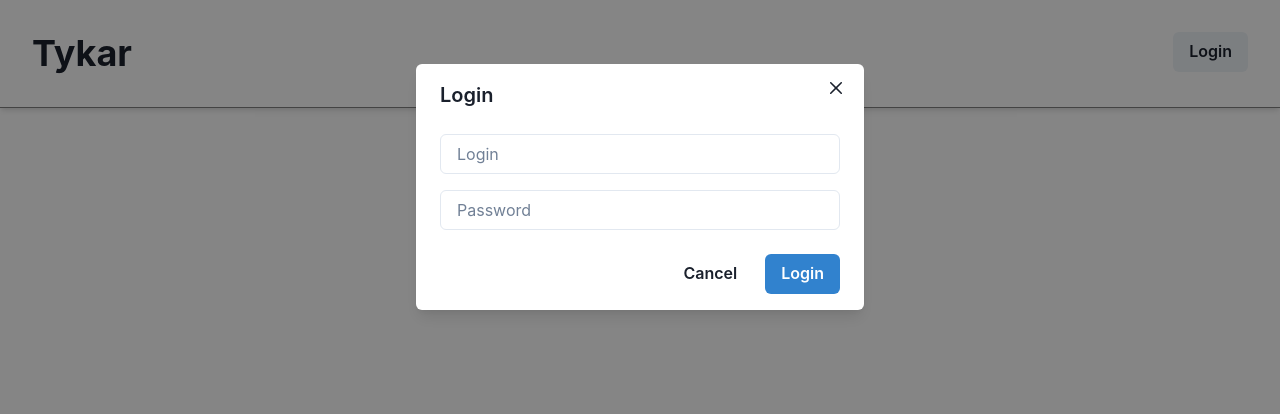
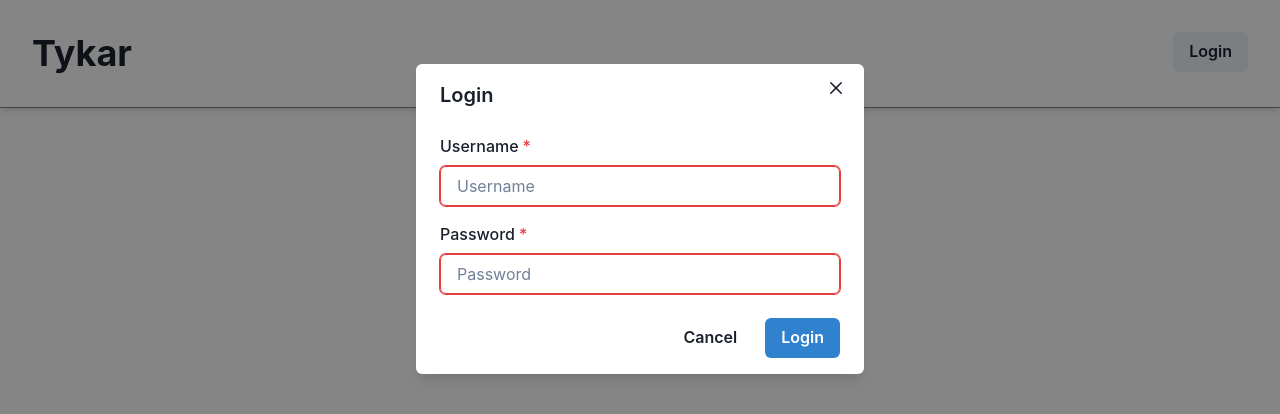
Before and after one commit to rtsncs/tykar, a React (Vite) app in the folder front/: page / in a window 1280 px wide. Both pictures are taken after a click on the button "Login". Shown: the top 414 px of the page. Built offline with nearby package versions, Linux system fonts and the light colour scheme; no server answers.

Commit message:
login validation

```diff
--- a/front/src/components/login.tsx
+++ b/front/src/components/login.tsx
@@ -1,6 +1,8 @@
 import {
   Box,
   Button,
+  FormControl,
+  FormLabel,
   Input,
   Modal,
   ModalBody,
@@ -11,7 +13,7 @@ import {
   ModalOverlay,
   Spinner,
 } from "@chakra-ui/react";
-import { SetStateAction, useState } from "react";
+import { FormEvent, SetStateAction, useState } from "react";
 import { ResponseError } from "../api/gen";
 import { useSession } from "../AuthProvider";
 
@@ -32,8 +34,9 @@ function Login(props: { isOpen: boolean; onClose: () => void }) {
 
   const { login } = useSession();
 
-  function onLogin() {
-    if (requestSend || !username || !password) return;
+  function onLogin(e: FormEvent) {
+    e.preventDefault();
+    if (requestSend) return;
     setRequestSend(true);
     setError("");
     login({ username, password })
@@ -56,31 +59,44 @@ function Login(props: { isOpen: boolean; onClose: () => void }) {
       <ModalContent>
         <ModalHeader>Login</ModalHeader>
         <ModalCloseButton />
-        <ModalBody display="flex" flexDir="column" alignItems="center" gap={4}>
+        <form onSubmit={onLogin}>
+          <ModalBody
+            display="flex"
+            flexDir="column"
+            alignItems="center"
+            gap={4}
+          >
             {requestSend && <Spinner size="lg" />}
             {error && <Box color="error">{error}</Box>}
+            <FormControl isRequired isInvalid={!username}>
+              <FormLabel>Username</FormLabel>
               <Input
-            placeholder="Login"
+                placeholder="Username"
                 type="text"
                 value={username}
                 onChange={handleNameChange}
               />
+            </FormControl>
+            <FormControl isRequired isInvalid={!password}>
+              <FormLabel>Password</FormLabel>
               <Input
                 placeholder="Password"
                 type="password"
                 value={password}
                 onChange={handlePasswordChange}
               />
+            </FormControl>
           </ModalBody>
 
           <ModalFooter>
             <Button variant="ghost" onClick={onClose} mr={3}>
               Cancel
             </Button>
-          <Button colorScheme="blue" onClick={onLogin}>
+            <Button colorScheme="blue" type="submit">
               Login
             </Button>
           </ModalFooter>
+        </form>
       </ModalContent>
     </Modal>
   );
```
Lines whose indentation alone changed are shown as unchanged.
